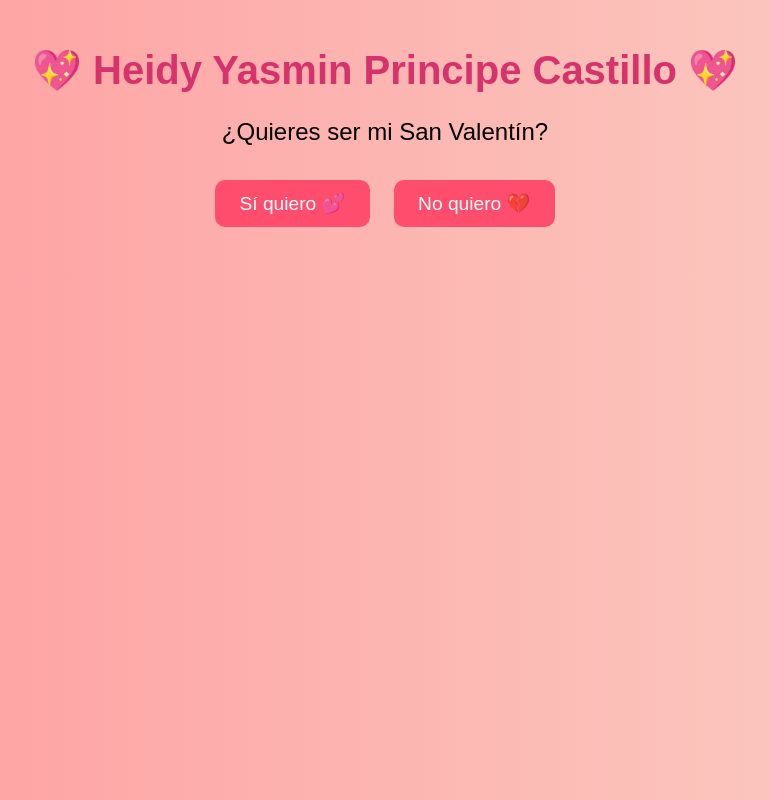
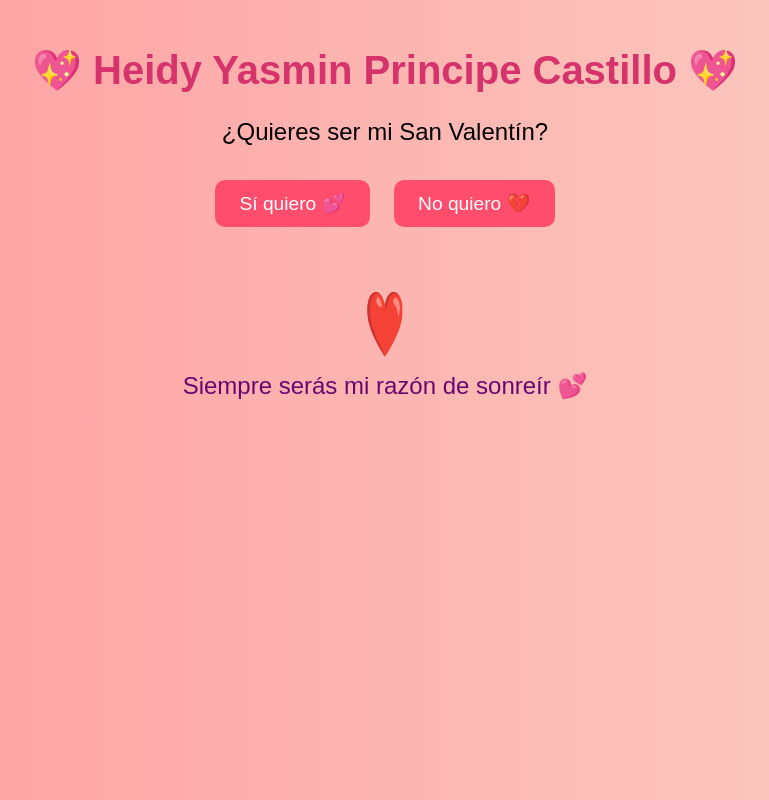
Before and after one commit to JesusDevAdrianQP/san-valentin, a plain HTML site: page index.html in a window 1280 px wide. Shown: the whole page, without its empty margins (255-1024 px from the left). Drawn offline with Linux system fonts and the light colour scheme.

Commit message:
ft_corazon

```diff
--- a/index.html
+++ b/index.html
@@ -57,15 +57,28 @@
       100% { transform: translateY(-600px) rotate(360deg); opacity: 0; }
     }
 
-    /* Media query para pantallas pequeñas */
+    /* Corazón 3D girando */
+    .corazon3d {
+      font-size: 4em;
+      color: red;
+      display: inline-block;
+      margin-top: 30px;
+      animation: girar 3s infinite linear;
+      transform-style: preserve-3d;
+    }
+    @keyframes girar {
+      from { transform: rotateY(0deg); }
+      to { transform: rotateY(360deg); }
+    }
+    .cariño {
+      margin-top: 10px;
+      font-size: clamp(1em, 4vw, 1.5em);
+      color: #6a0572;
+    }
+
     @media (max-width: 600px) {
-      body {
-        padding: 10px;
-      }
-      .boton {
-        width: 100%;
-        margin: 5px 0;
-      }
+      body { padding: 10px; }
+      .boton { width: 100%; margin: 5px 0; }
     }
   </style>
 </head>
@@ -82,6 +95,10 @@
     💕 Te amo con todo mi corazón 💕
   </div>
 
+  <!-- Corazón 3D girando con palabras de cariño -->
+  <div class="corazon3d">❤️</div>
+  <div class="cariño">Siempre serás mi razón de sonreír 💕</div>
+
   <script>
     let contadorNo = 0;
 
@@ -94,7 +111,6 @@
       contadorNo++;
       document.getElementById("noMensaje").innerText = "No, no, no... (" + contadorNo + ")";
 
-      // Hacer crecer el botón de "Sí quiero"
       let siBtn = document.getElementById("siBtn");
       let tamañoExtra = contadorNo * 5;
       siBtn.style.fontSize = (1.2 + contadorNo * 0.2) + "em";
```
